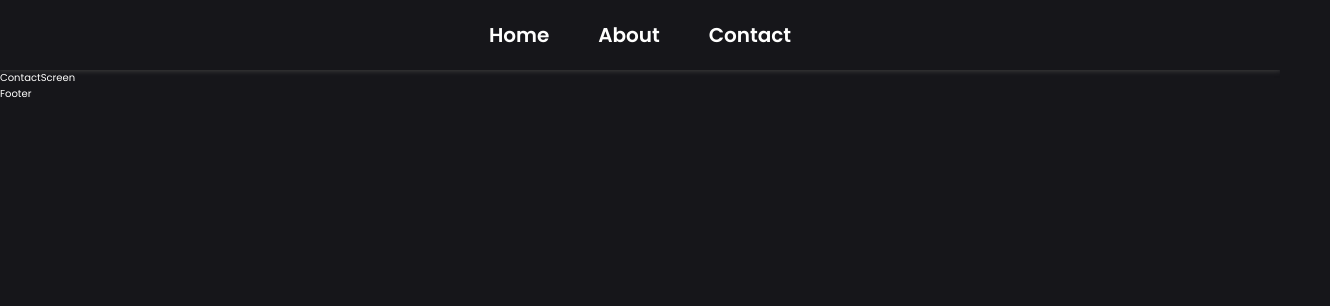
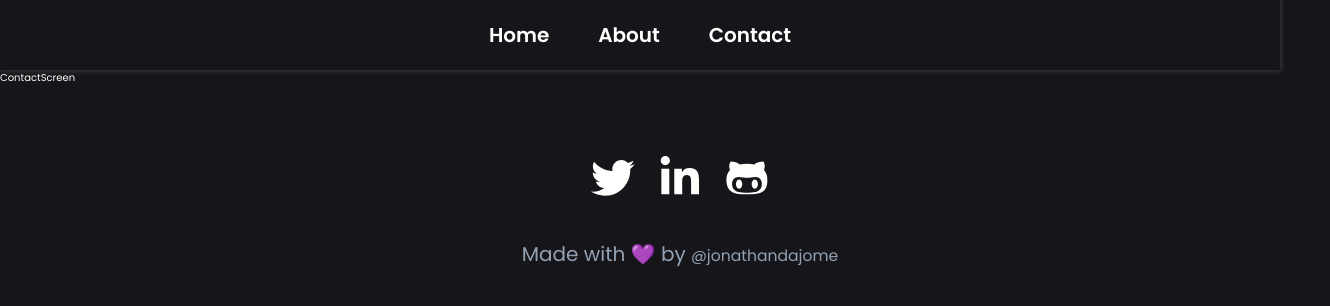
Before and after one commit to jonni595/portflolio, a React (Vite) app: page /contact in a window 1280 px wide. Shown: the top 306 px of the page, 1330 px wide, since content can reach past the window. Built offline with nearby package versions, Linux system fonts and the light colour scheme.

Commit message:
add footer

```diff
--- a/package.json
+++ b/package.json
@@ -12,6 +12,7 @@
   "dependencies": {
     "react": "^18.2.0",
     "react-dom": "^18.2.0",
+    "react-icons": "^4.11.0",
     "react-router-dom": "^6.16.0"
   },
   "devDependencies": {
--- a/src/components/Footer.tsx
+++ b/src/components/Footer.tsx
@@ -1,10 +1,48 @@
+import { FaGithubAlt, FaLinkedinIn, FaTwitter } from "react-icons/fa";
 
 const Footer = () => {
   return (
-    <footer>
-			Footer
+    <footer className="footer">
+      <div className="footer__content">
+        <div className="footer__container-icons">
+          <a
+            className="tooltip"
+            href="https://twitter.com/JonathanDajome"
+            target="_blank"
+            rel="noopener noreferrer"
+          >
+            <FaTwitter className="icon-styles" />
+            <span className="tooltip-box1">
+              @JonathanDajome
+            </span>
+          </a>
+          <a
+            className="tooltip"
+            href="https://www.linkedin.com/in/jonathan-dajome-rodriguez-7801b21b0/"
+            target="_blank"
+            rel="noopener noreferrer"
+          >
+            <FaLinkedinIn className="icon-styles" />
+            {/* <span className='tooltip-box2' >https://www.linkedin.com/in/jonathan-dajome-rodriguez-7801b21b0/</span> */}
+          </a>
+          <a
+            className="tooltip"
+            href="https://github.com/jonni595"
+            target="_blank"
+            rel="noopener noreferrer"
+          >
+            <FaGithubAlt className="icon-styles" />
+            {/* <span className='tooltip-box3' >https://github.com/jonni595</span> */}
+          </a>
+        </div>
+        <div className="footer__creator">
+          <p>
+            Made with 💜 by <span className="creator">@jonathandajome</span>{" "}
+          </p>
+        </div>
+      </div>
     </footer>
-  )
-}
+  );
+};
 
-export { Footer }
+export { Footer };
--- a/src/css/style.css
+++ b/src/css/style.css
@@ -30,10 +30,12 @@ figure {
 
 ::selection {
   background-color: #80A6E4;
+  color: #fffffe;
 }
 
 ::-moz-selection {
   background-color: #80A6E4;
+  color: #fffffe;
 }
 
 a {
@@ -126,19 +128,18 @@ svg {
   border-radius: 8px;
   background-color: #16161a;
   transition: all 0.5s ease-in-out;
-  /* &:hover {
-    border: 2px set.$bg-button;
-    color: #000;
-    box-shadow: 0px 0px 80px 10px rgba(set.$bg-button, 0.5);
-    transform: scale(0.9);
-  } */
 }
 .card span:last-child {
   margin-right: 0;
 }
+.card:hover .card__image {
+  transform: scale(1.09);
+  cursor: pointer;
+}
 .card__image {
   width: 398px;
   height: 300px;
+  transition: transform 0.8s;
   border-top-left-radius: 4px;
   border-top-right-radius: 4px;
 }
@@ -215,6 +216,74 @@ svg {
   box-shadow: 0 0px 5px 1px rgba(66, 66, 66, 0.9);
 }
 
+.footer {
+  width: 100%;
+  height: 250px;
+  padding: 30px;
+}
+.footer__content {
+  display: flex;
+  flex-direction: column;
+  align-items: center;
+  justify-content: space-evenly;
+  width: 1300px;
+  height: 190px;
+}
+.footer__container-icons {
+  display: flex;
+  flex-direction: row;
+  align-items: center;
+  justify-content: space-around;
+  width: 200px;
+  height: 50px;
+}
+.footer__container-icons .tooltip {
+  position: relative;
+}
+.footer__container-icons .tooltip:hover .tooltip-box1 {
+  display: inline-block;
+  visibility: visible;
+  opacity: 1;
+}
+.footer__container-icons .tooltip .tooltip-box1 {
+  visibility: hidden;
+  opacity: 0;
+  position: absolute;
+  background-color: #000;
+  line-height: 20px;
+  z-index: 500;
+  text-align: center;
+  color: #fff;
+  font-size: 14px;
+  padding: 5px 10px;
+  border-radius: 5px;
+  left: -55px;
+  bottom: 50px;
+  transition: opacity 0.9s ease;
+}
+.footer__container-icons .tooltip .tooltip-box1::after {
+  content: "";
+  display: block;
+  border-top: 7px solid #000;
+  border-left: 7px solid transparent;
+  border-right: 7px solid transparent;
+  position: absolute;
+  bottom: -5px;
+  left: calc(50% - 7px);
+}
+.footer__container-icons a .icon-styles {
+  font-size: 4.375rem;
+  color: #fffffe;
+}
+.footer__creator p {
+  font-size: 2rem;
+  color: #94a1b2;
+}
+.footer__creator .creator {
+  font-size: 1.5625rem;
+  color: #94a1b2;
+}
+
 nav {
   display: flex;
   flex-direction: row;
--- a/src/sass/base/_boilerplate.scss
+++ b/src/sass/base/_boilerplate.scss
@@ -32,8 +32,10 @@ figure {
 
 ::selection {
   background-color: set.$selection;
+  color: set.$primary;
 }
 
 ::-moz-selection {
   background-color: set.$selection;
+  color: set.$primary;
 }
--- a/src/sass/layout/_footer.scss
+++ b/src/sass/layout/_footer.scss
@@ -0,0 +1,73 @@
+@use "../utils/" as set;
+
+.footer {
+  @include set.dimensions(100%, 250px);
+  padding: 30px;
+
+  &__content {
+    @include set.center-element(column, center, space-evenly);
+    @include set.dimensions(1300px, 190px);
+  }
+
+  &__container-icons {
+    @include set.center-element(row, center, space-around);
+    @include set.dimensions(200px, 50px);
+    // border: 1px solid tomato;
+
+    .tooltip {
+      position: relative;
+
+			&:hover .tooltip-box1 {
+				display: inline-block;
+				visibility: visible;
+				opacity: 1;
+			}
+
+      .tooltip-box1 {
+				// display: none;
+				visibility: hidden;
+				opacity: 0;
+        position: absolute;
+        background-color: #000;
+        line-height: 20px;
+        z-index: 500;
+        text-align: center;
+        color: #fff;
+        font-size: 14px;
+        padding: 5px 10px;
+        border-radius: 5px;
+        left: -55px;
+        bottom: 50px;
+				transition: opacity .9s ease;
+
+        &::after {
+          content: "";
+          display: block;
+          border-top: 7px solid #000;
+          border-left: 7px solid transparent;
+          border-right: 7px solid transparent;
+          position: absolute;
+          bottom: -5px;
+          left: calc(50% - 7px);
+        }
+      }
+    }
+
+    a .icon-styles {
+      font-size: map-get(set.$font-sizes, large);
+      color: set.$primary;
+    }
+  }
+
+  &__creator {
+    p {
+      font-size: map-get(set.$font-sizes, medium);
+      color: set.$paragraph;
+    }
+
+    .creator {
+      font-size: map-get(set.$font-sizes, small);
+      color: set.$paragraph;
+    }
+  }
+}
```
Also changed, not shown: src/sass/components/_card.scss (+5 -6 lines), 2 other files (tests, documents, lock files or other folders).
